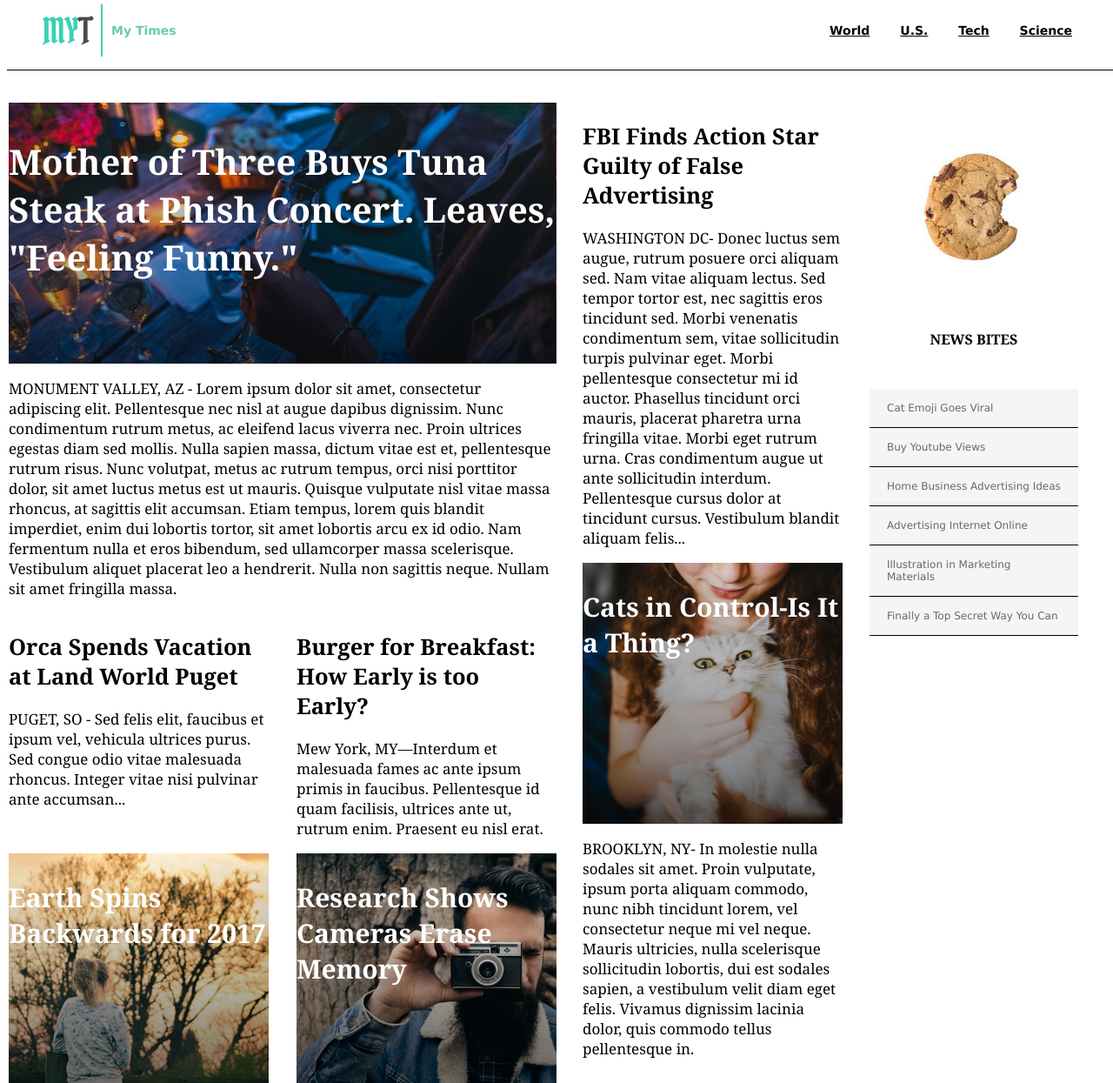
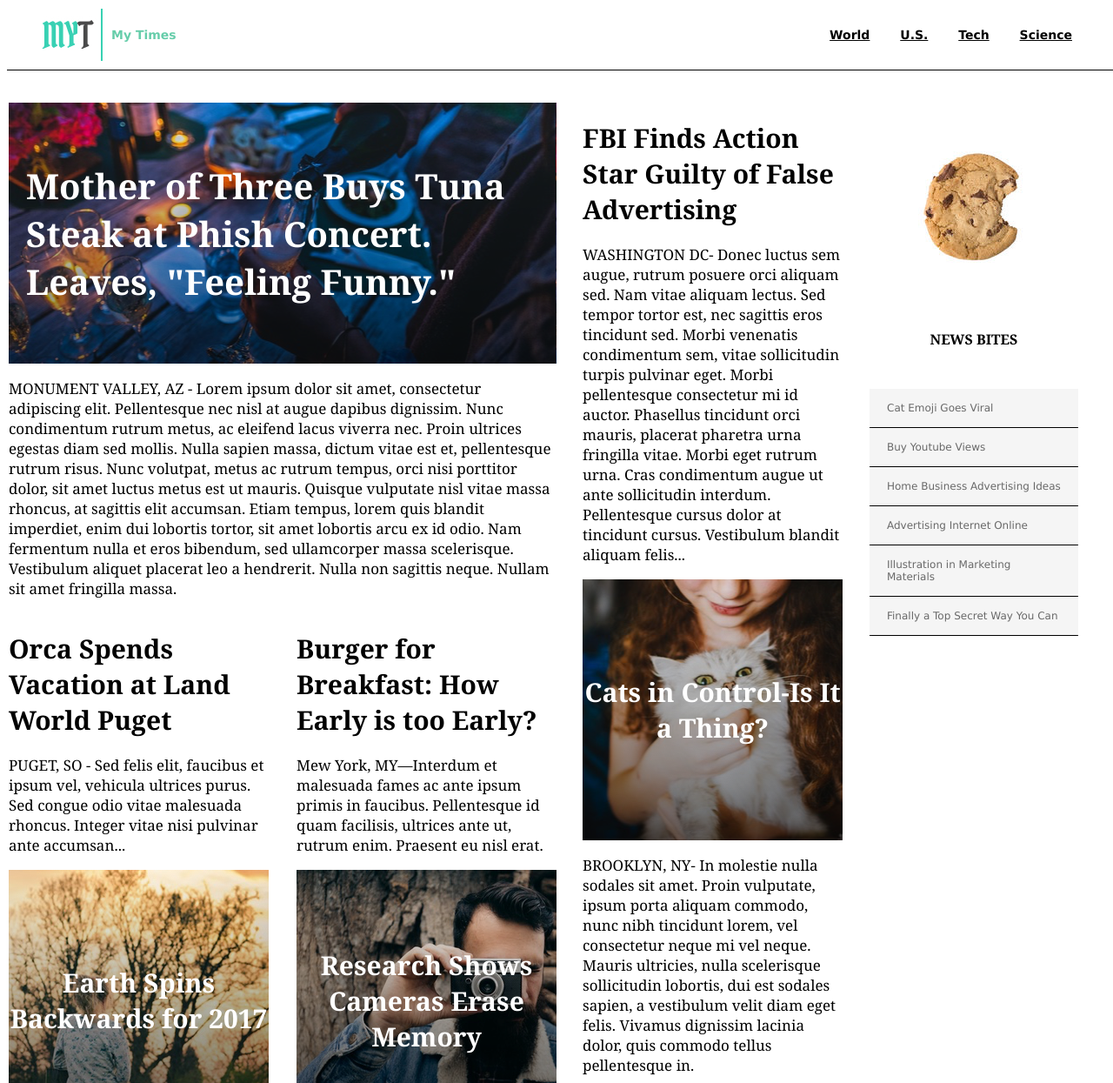
Before and after one commit to 1AICHA/mytimes, a plain HTML site: page index.html in a window 1280 px wide. Shown: the top 1245 px of the page at 87% size. Drawn offline with Linux system fonts and the light colour scheme.

Commit message:
Added Final styling

```diff
--- a/css/style.css
+++ b/css/style.css
@@ -4,6 +4,7 @@
   font-size: 14px;
   font-weight: bold;
   justify-content: space-between;
+  align-items: center;
   top: 0px;
   position: fixed;
   width: 100%;
@@ -128,6 +129,11 @@ body{
  color: black;
 }
 
+h1{
+  font-weight: bold;
+  font-size: 30px;
+
+}
 
 .box1{
   display: flex;
@@ -142,6 +148,8 @@ body{
   background-image: url("./images/img-story-main.png");
   width: 100%;
   height: 300px;
+  align-items: center;
+  justify-content: center;
 }
 
 .mainstory{
@@ -150,6 +158,7 @@ body{
   font-weight: bold;
   font-size: 40px;
   color: white;
+  margin: 20px;
 
 }
 
@@ -168,6 +177,8 @@ flex-shrink: 0;
   height: 300px;
   width: 299px;
   order: 3;
+  align-items: center;
+
 }
 
 
@@ -179,6 +190,7 @@ flex-shrink: 0;
    color: white;
    width: 299px;
    order: 1;
+   text-align: center;
 }
 
 
@@ -188,6 +200,7 @@ flex-shrink: 0;
   height: 300px;
   width: 299px;
   order: 4;
+  align-items: center;
 }
 
 
@@ -196,6 +209,8 @@ flex-shrink: 0;
   background-image: url("./images/img-story-1.png");
   height: 300px;
   width: 299px;
+  align-items: center;
+  text-align: center;
 }
 .nopicstory{
   width: 299px;
--- a/index.html
+++ b/index.html
@@ -56,7 +56,7 @@
       <div class="box2">
 
         <div class="nopicstory">
-          <h2>Orca Spends Vacation at Land World Puget</h2>
+          <h1>Orca Spends Vacation at Land World Puget</h1>
           <p>PUGET, SO - Sed felis elit, faucibus et ipsum vel, vehicula ultrices purus.
             Sed congue odio vitae malesuada rhoncus. Integer vitae nisi pulvinar ante accumsan...</p>
         </div>
@@ -68,7 +68,7 @@
         </div>
 
         <div class="nopicstory">
-          <h2>Burger for Breakfast: How Early is too Early?</h2>
+          <h1>Burger for Breakfast: How Early is too Early?</h1>
           <p> Mew York, MY—Interdum et malesuada fames ac ante ipsum primis in faucibus.
             Pellentesque id quam facilisis, ultrices ante ut, rutrum enim. Praesent eu nisl erat.</p>
         </div>
@@ -84,7 +84,7 @@
   <div class="secondcolumn">
 
     <div>
-      <h2>FBI Finds Action Star Guilty of False Advertising</h2>
+      <h1>FBI Finds Action Star Guilty of False Advertising</h1>
       <p>WASHINGTON DC- Donec luctus sem augue, rutrum posuere orci aliquam sed.
         Nam vitae aliquam lectus. Sed tempor tortor est, nec sagittis eros tincidunt sed.
         Morbi venenatis condimentum sem, vitae sollicitudin turpis pulvinar eget.
```
